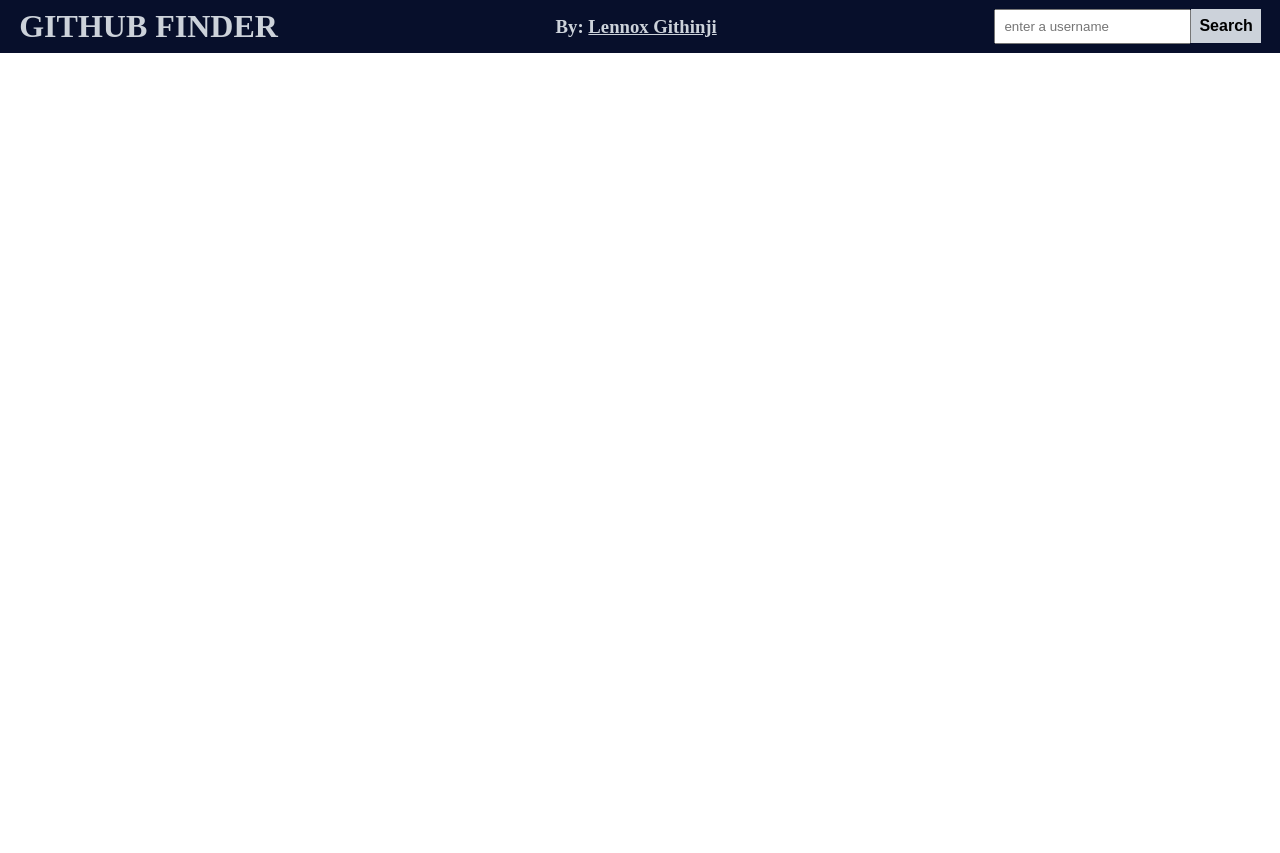
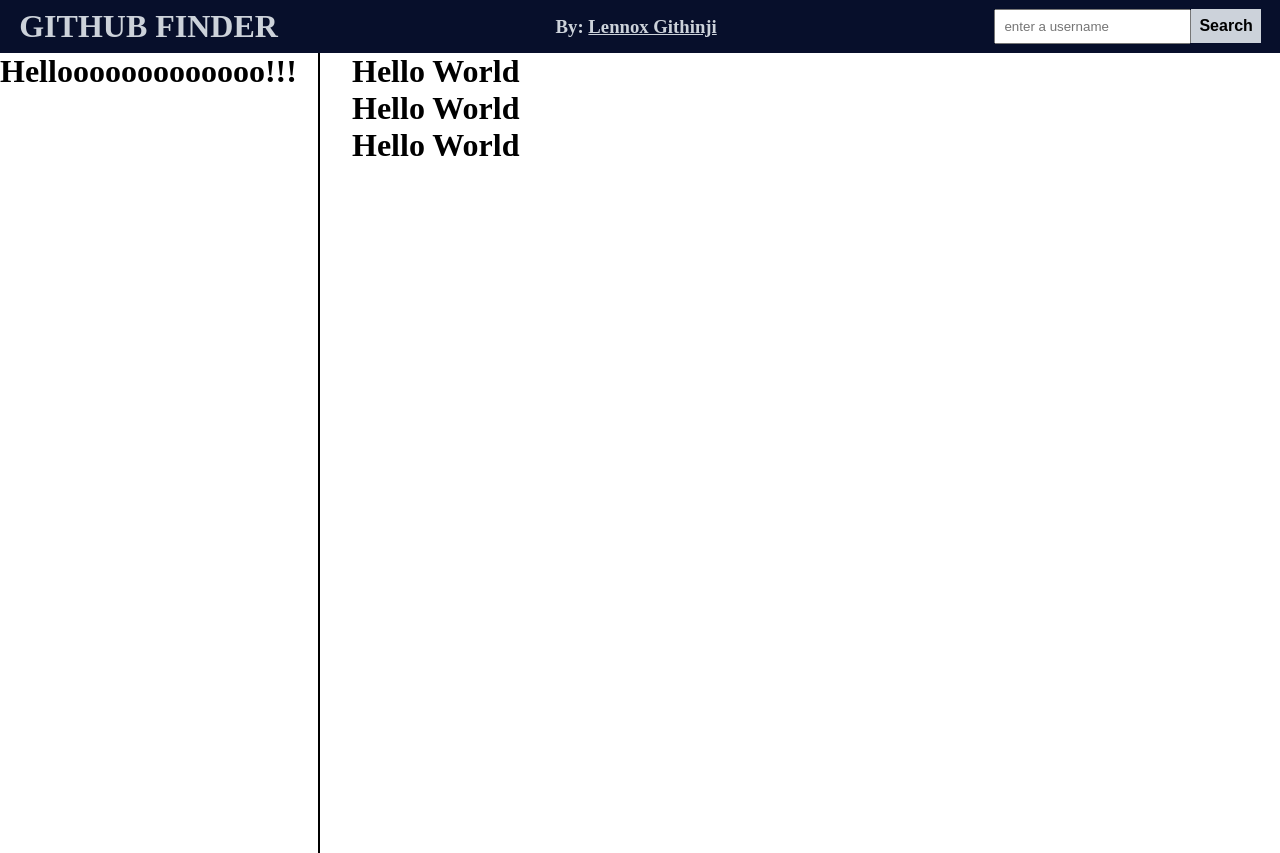
Before and after one commit to Manifest-Son/T2G-Github-API, a React (Vite) app: page / in a window 1280 px wide. Before the commit the page ends 800 px from the top, so only its background shows below. Built offline with nearby package versions, Linux system fonts and the light colour scheme.

Commit message:
configures for prop drilling state management

```diff
--- a/package.json
+++ b/package.json
@@ -11,7 +11,8 @@
   },
   "dependencies": {
     "react": "^18.2.0",
-    "react-dom": "^18.2.0"
+    "react-dom": "^18.2.0",
+    "zustand": "^4.5.2"
   },
   "devDependencies": {
     "@types/react": "^18.2.66",
--- a/src/App.jsx
+++ b/src/App.jsx
@@ -1,10 +1,12 @@
 import Header from "./components/Header/Header";
+import Main from "./components/Main/Main";
 import "./assets/global.css";
 
 function App() {
   return (
     <>
       <Header />
+      <Main />
     </>
   );
 }
--- a/src/components/Main/Followers.jsx
+++ b/src/components/Main/Followers.jsx
@@ -1,5 +1,5 @@
-const Followwers = () => {
+const Followers = () => {
   return <h1>Hello World</h1>;
 };
 
-export default Followwers;
+export default Followers;
--- /dev/null
+++ b/src/components/Main/Main.css
@@ -0,0 +1,13 @@
+.main-container {
+  display: flex;
+  justify-content: baseline;
+  align-items: baseline;
+  flex-direction: row;
+  gap: 2rem;
+}
+.left-content {
+  margin: 0;
+  width: 20rem;
+  height: 100vh;
+  border-right: 2px solid black;
+}
--- a/src/components/Main/Main.jsx
+++ b/src/components/Main/Main.jsx
@@ -1,5 +1,22 @@
+import Profile from "./Profile";
+import Repositories from "./Repositories";
+import Following from "./Following";
+import Followers from "./Followers";
+import "./Main.css";
+
 const Main = () => {
-  return <h1>Hello World</h1>;
+  return (
+    <div className="main-container">
+      <div className="left-content">
+        <Profile />
+      </div>
+      <div className="right-content">
+        <Repositories />
+        <Followers />
+        <Following />
+      </div>
+    </div>
+  );
 };
 
 export default Main;
--- a/src/components/Main/Profile.jsx
+++ b/src/components/Main/Profile.jsx
@@ -1,5 +1,5 @@
 const Profile = () => {
-  return <h1>Hello World</h1>;
+  return <h1>Hellooooooooooooo!!!</h1>;
 };
 
 export default Profile;
```
Also changed, not shown: 1 other file (tests, documents, lock files or other folders).
